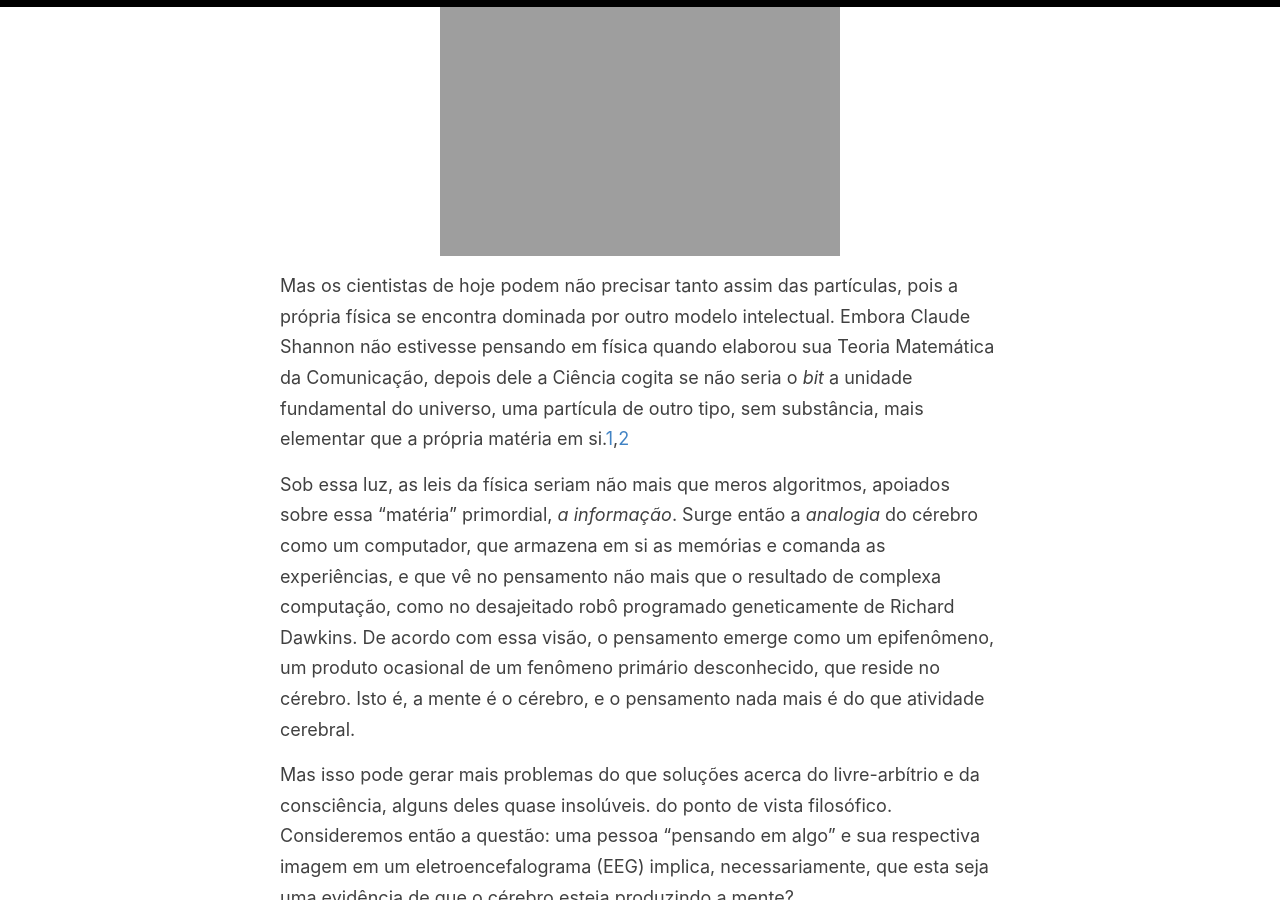
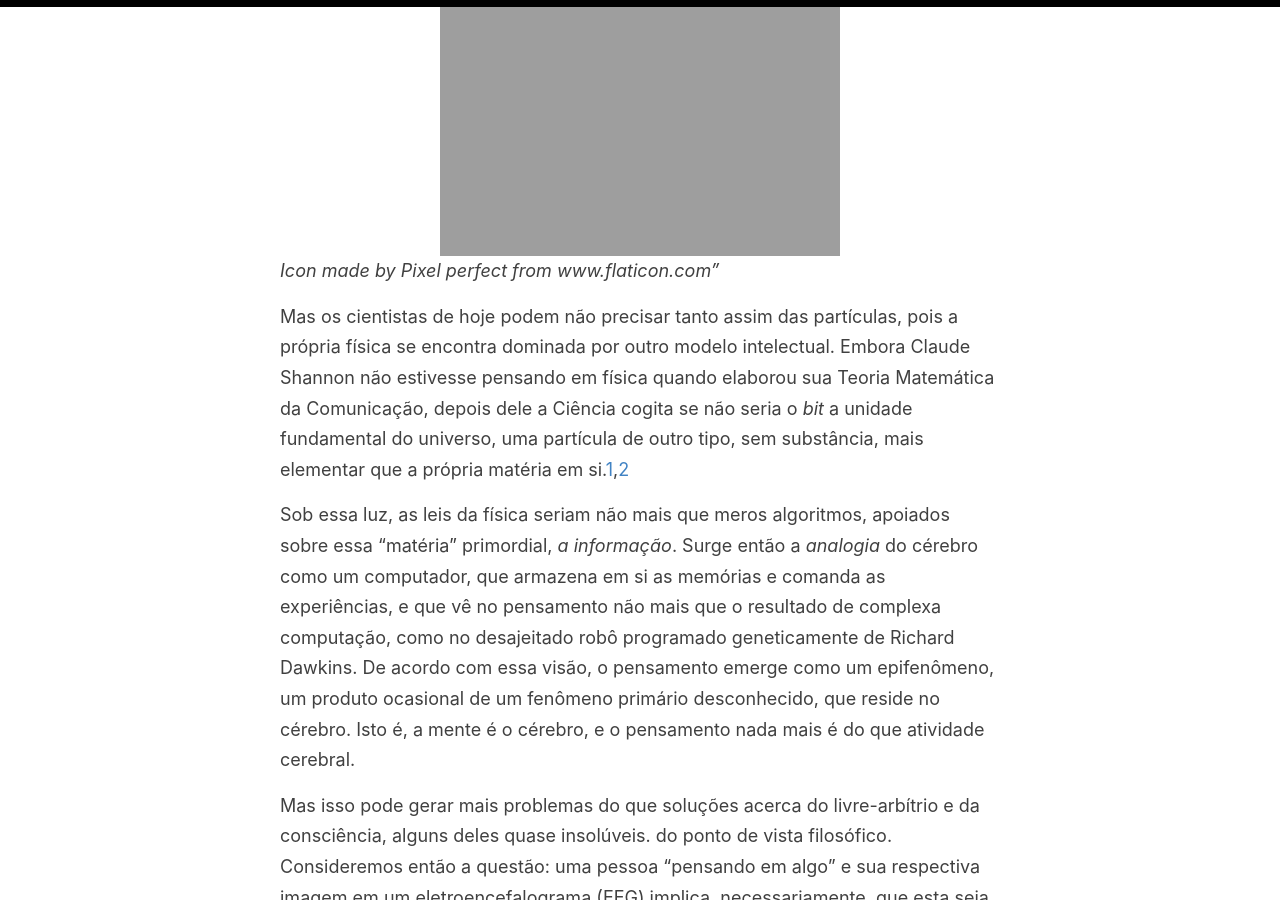
Before and after one commit to tonidandel/otelegrafo_, a Jekyll site: the page built from _posts/2021-07-09-a-analogia-cerebro-computador.md, in a window 1280 px wide and 900 px high, scrolled down 970 px. Built offline with Jekyll 4.4.1, drawn with Linux system fonts in a browser that asks for light colours; nearby versions of some CDN libraries; some web fonts are replaced.

Commit message:
update-figura-analogia-cerebro-computador

```diff
--- a/_posts/2021-07-09-a-analogia-cerebro-computador.md
+++ b/_posts/2021-07-09-a-analogia-cerebro-computador.md
@@ -14,6 +14,7 @@ Pense em algo. Agora conecte-se a um aparelho de eletroencefalograma (EEG). O pa
 A cosmovisão científica é baseada em premissas que se apoiam, em sua maioria, na Física Clássica, onde natureza e matéria são quase sinônimos. A isto se correlaciona a ideia de que fenômenos complexos possam ser reduzidos às suas interações fundamentais, como partículas subatômicas, ou unidades básicas como um neurônio ou gene, que engendram mecanismos mais complexos. Tais concepções foram altamente bem sucedidas em estabelecer não apenas o atual ponto do conhecimento humano sobre a natureza, mas também os grandes avanços tecnológicos da sociedade contemporânea. A teoria moderna da evolução busca fornecer um panorama geral de como a existência e o desenvolvimento da vida poderia ser uma consequência das equações da física de partículas, o que, em última instância, poderia incluir uma explicação para o funcionamento do cérebro e das capacidades cognitivas que habilitam os seres humanos a fazerem suas descobertas.
 
  ![Icon made by Pixel perfect from www.flaticon.com"](https://otelegrafo.com/images/analogia-cerebro-computador.jpg)
+ *Icon made by Pixel perfect from www.flaticon.com"*
 
 Mas os cientistas de hoje podem não precisar tanto assim das partículas, pois a própria física se encontra dominada por outro modelo intelectual. Embora Claude Shannon não estivesse pensando em física quando elaborou sua Teoria Matemática da Comunicação, depois dele a Ciência cogita se não seria o _bit_ a unidade fundamental do universo, uma partícula de outro tipo, sem substância, mais elementar que a própria matéria em si.[^1],[^2]
 
```
